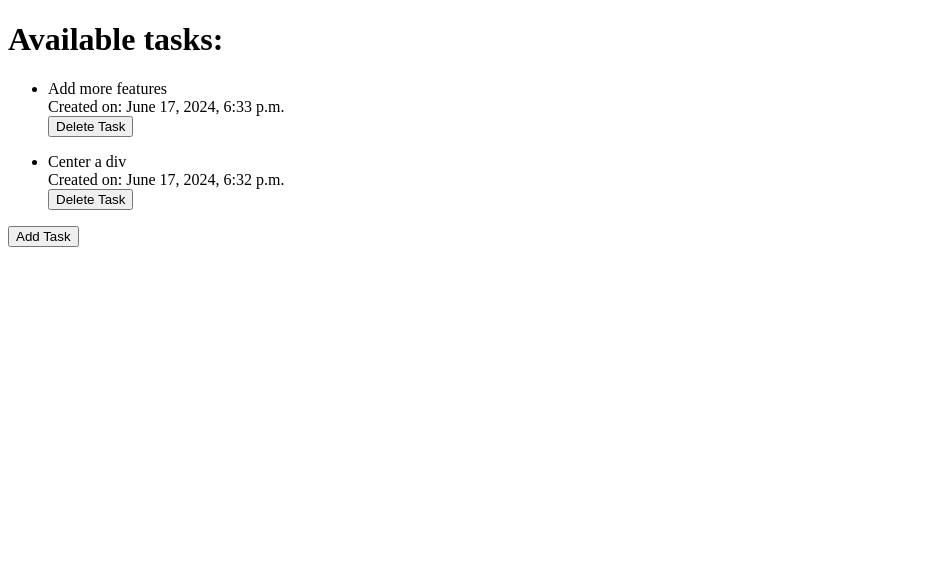
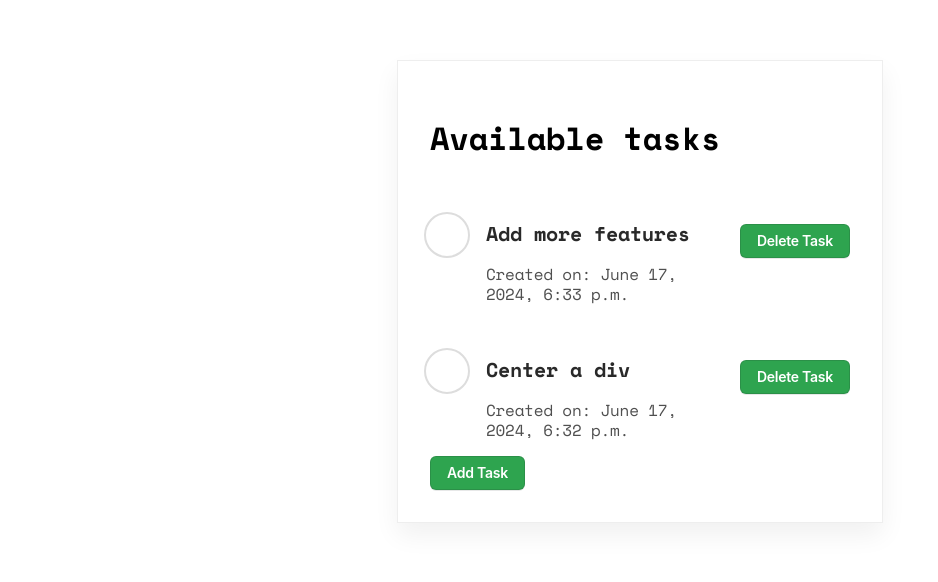
Before and after one commit to SohamKukreti/django-todo, a Django app: page /todo/ in a window 1280 px wide. Shown: the top 582 px of the page, without its empty margins (0-938 px from the left). Run offline with Django 5.2, Linux system fonts and the light colour scheme; data comes from the database, SQL or seed files in the repository; both versions use the stored data as it was after the commit.

Commit message:
Work on design of application and fix a few things here and there

```diff
--- /dev/null
+++ b/todoapp/static/todo/styles.css
@@ -0,0 +1,122 @@
+@import url('https://fonts.googleapis.com/css2?family=Space+Mono:ital,wght@0,400;0,700;1,400;1,700&display=swap');
+
+body {
+  font-family: 'Space Mono', monospace;
+  display: flex;
+  flex-direction: column;
+  max-width: 420px;
+  padding: 32px;
+  margin: 60px auto;
+  border: 1px solid #eee;
+  box-shadow: 0px 12px 24px rgba(0, 0, 0, 0.06);
+}
+
+* {
+  -webkit-font-smoothing: antialiased;
+  -moz-osx-font-smoothing: grayscale;
+  text-rendering: optimizelegibility;
+  letter-spacing: -0.25px;
+}
+
+ol { padding-left: 50px; }
+li {
+  color: #4F4F4F;
+  padding-left: 16px;
+  margin-top: 24px;
+  position: relative;
+  font-size: 16px;
+  line-height: 20px;
+  display: flex;
+  gap: 5%;
+
+  &:before {
+    content: '';
+    display: block;
+    height: 42px;
+    width: 42px;
+    border-radius: 50%;
+    border: 2px solid #ddd;
+    position: absolute;
+    top: -12px;
+    left: -46px;
+  }
+}
+
+.item{
+    display: flex;
+    flex-direction: column;
+}
+
+strong { color: #292929;
+font-size: 20px;
+}
+
+ol.alternating-colors {
+  li:nth-child(odd):before { border-color: #0BAD02; }
+  li:nth-child(even):before { border-color: #2378D5; }
+}
+
+a{
+    margin-bottom: 20px;
+}
+
+.button-3 {
+  appearance: none;
+  background-color: #2ea44f;
+  border: 1px solid rgba(27, 31, 35, .15);
+  border-radius: 6px;
+  box-shadow: rgba(27, 31, 35, .1) 0 1px 0;
+  box-sizing: border-box;
+  color: #fff;
+  cursor: pointer;
+  display: inline-block;
+  font-family: -apple-system,system-ui,"Segoe UI",Helvetica,Arial,sans-serif,"Apple Color Emoji","Segoe UI Emoji";
+  font-size: 14px;
+  font-weight: 600;
+  line-height: 20px;
+  padding: 6px 16px;
+  position: relative;
+  text-align: center;
+  text-decoration: none;
+  user-select: none;
+  -webkit-user-select: none;
+  touch-action: manipulation;
+  vertical-align: middle;
+  white-space: nowrap;
+}
+
+.button-3:focus:not(:focus-visible):not(.focus-visible) {
+  box-shadow: none;
+  outline: none;
+}
+
+.button-3:hover {
+  background-color: #2c974b;
+}
+
+.button-3:focus {
+  box-shadow: rgba(46, 164, 79, .4) 0 0 0 3px;
+  outline: none;
+}
+
+.button-3:disabled {
+  background-color: #94d3a2;
+  border-color: rgba(27, 31, 35, .1);
+  color: rgba(255, 255, 255, .8);
+  cursor: default;
+}
+
+.button-3:active {
+  background-color: #298e46;
+  box-shadow: rgba(20, 70, 32, .2) 0 1px 0 inset;
+}
+
+.center-button {
+    display: flex;
+    justify-content: center;
+    margin-top: 20px;
+}
+
+.red{
+    color: red;
+}
--- a/todoapp/templates/todo/index.html
+++ b/todoapp/templates/todo/index.html
@@ -3,21 +3,27 @@
 <head>
     <meta charset="UTF-8">
     <meta name="viewport" content="width=device-width, initial-scale=1.0">
-    <title>Document</title>
+    <title>Tasks</title>
+    {% load static %}
+    <link rel = "stylesheet" href="{% static 'todo/styles.css' %}">
 </head>
 <body>
-    <h1>Available tasks:</h1>
+    <h1>Available tasks</h1>
     {%for task in tasks%}
     <ul>
-        <li>{{task}}
+
+        <li><div class = "item">
+            <strong>{{task}}</strong>
             <br>
             Created on: {{task.created_at}}
             <br>
-            <a href = "{%url 'todo:delete' task.id %}">
-            <button >Delete Task</button></a>
+            </div>
+            <a href = "{%url 'todo:delete' task.id %}"><button class = "button-3"><div class = "delete">Delete Task</button></a>
         </li>
     </ul>
     {% endfor %}
-    <a href = "{% url 'todo:get_task_info'%}"><button>Add Task</button></a>
+    <div class = "centre-button">
+    <a href = "{% url 'todo:get_task_info'%}"><button class = "button-3">Add Task</button></a>
+    </div>
 </body>
 </html>
```
Also changed, not shown: todoapp/templates/todo/add.html (+8 -3 lines), db.sqlite3.
